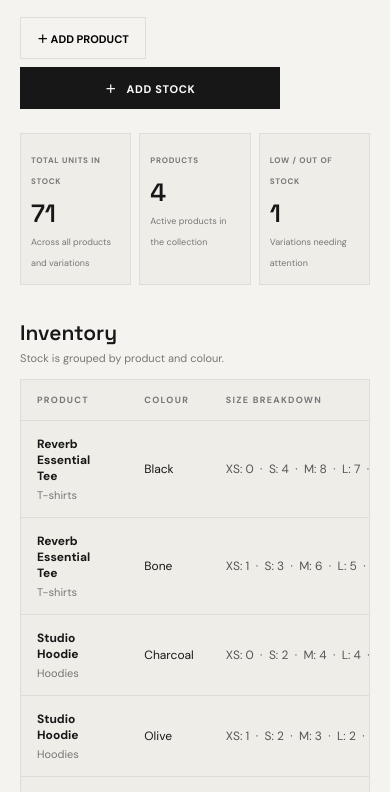
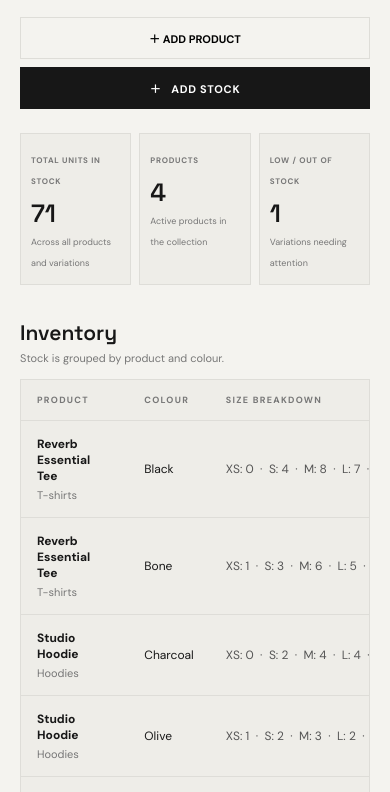
Before and after one commit to LonwaboMMMS/reverbclothing, a plain HTML site: page admin/index.html in a window 390 px wide. Shown: the part 180-972 px from the top of the page. Drawn offline with Linux system fonts and the light colour scheme.

Commit message:
Make admin action buttons full width on mobile

```diff
--- a/admin/index.html
+++ b/admin/index.html
@@ -3,17 +3,17 @@
 <style>
 *{box-sizing:border-box} :root{--ink:#171717;--muted:#777;--paper:#f4f3ef;--line:#deddd8;--acid:#d5ff45}body{margin:0;background:var(--paper);color:var(--ink);font-family:'DM Sans',sans-serif}button,input,select{font:inherit}button{cursor:pointer}
 header{height:70px;padding:0 4vw;display:flex;align-items:center;justify-content:space-between;border-bottom:1px solid var(--line);position:sticky;top:0;background:#f4f3efed;backdrop-filter:blur(15px);z-index:4}.brand{font:700 24px 'Space Grotesk';letter-spacing:-1.5px;color:inherit;text-decoration:none}.brand span{color:#9cbd1e}.header-right{display:flex;align-items:center;gap:18px}.demo{font-size:10px;letter-spacing:1.5px;font-weight:700;background:#e8e7df;padding:8px 10px}.back{font-size:12px;text-decoration:none;color:inherit;font-weight:700}
-main{max-width:1280px;margin:auto;padding:38px 4vw 80px}.topline{display:flex;justify-content:space-between;align-items:flex-end;gap:20px}.eyebrow{font-size:10px;letter-spacing:2px;font-weight:700;color:var(--muted)}h1{font:600 clamp(36px,5vw,54px)/1 'Space Grotesk';letter-spacing:-2.5px;margin:9px 0}.sub{color:var(--muted);font-size:13px;margin:10px 0 0}.primary{border:0;background:var(--ink);color:#fff;padding:13px 18px;font-size:11px;font-weight:700;letter-spacing:.7px}.primary:hover{background:#393939}
+main{max-width:1280px;margin:auto;padding:38px 4vw 80px}.topline{display:flex;justify-content:space-between;align-items:flex-end;gap:20px}.eyebrow{font-size:10px;letter-spacing:2px;font-weight:700;color:var(--muted)}h1{font:600 clamp(36px,5vw,54px)/1 'Space Grotesk';letter-spacing:-2.5px;margin:9px 0}.sub{color:var(--muted);font-size:13px;margin:10px 0 0}.primary{border:0;background:var(--ink);color:#fff;padding:13px 18px;font-size:11px;font-weight:700;letter-spacing:.7px}.primary:hover{background:#393939}.action-buttons{display:flex;gap:8px;flex-wrap:wrap}
 .stats{display:grid;grid-template-columns:repeat(3,1fr);gap:14px;margin:32px 0}.stat{border:1px solid var(--line);padding:20px;background:#eeede8}.stat label{font-size:10px;letter-spacing:1.4px;color:var(--muted);font-weight:700}.stat strong{display:block;font:600 32px 'Space Grotesk';margin-top:8px}.stat small{font-size:11px;color:var(--muted)}
 .section-head{display:flex;align-items:center;justify-content:space-between;margin:34px 0 14px}.section-head h2{font:600 21px 'Space Grotesk';margin:0}.section-head p{font-size:11px;color:var(--muted);margin:5px 0 0}.table-wrap{overflow-x:auto;border:1px solid var(--line);background:#eeede8}table{border-collapse:collapse;width:100%;min-width:760px;text-align:left}th{font-size:9px;letter-spacing:1.3px;color:#777;padding:14px 16px;border-bottom:1px solid var(--line)}td{padding:15px 16px;border-bottom:1px solid var(--line);font-size:12px}tbody tr:last-child td{border-bottom:0}.product{font-weight:700}.subline{display:block;color:var(--muted);font-size:11px;margin-top:4px}.qty{font:600 15px 'Space Grotesk';font-variant-numeric:tabular-nums}.stockbar{width:90px;height:5px;background:#d8d7d0;display:inline-block;vertical-align:middle;margin-left:8px}.stockbar i{height:100%;display:block;background:#777}.status{font-size:9px;letter-spacing:.7px;font-weight:700;padding:6px 8px;background:#e2e1da}.status.low{background:#f1dfbd}.status.out{background:#e8cccc}.size-list{color:#555;white-space:nowrap}
 .note{border:1px dashed #c7c5bb;padding:15px 17px;margin-top:18px;color:#666;font-size:11px;line-height:1.6}.note b{color:#222}
 .modal{display:none;position:fixed;inset:0;background:#0007;z-index:10;align-items:center;justify-content:center;padding:16px}.modal.open{display:flex}.dialog{width:min(480px,100%);background:var(--paper);padding:26px;position:relative}.dialog h2{font:600 25px 'Space Grotesk';margin:0 0 6px}.dialog p{font-size:12px;color:var(--muted);margin:0 0 20px}.close{position:absolute;right:16px;top:12px;border:0;background:none;font-size:25px}.field{display:block;margin:13px 0}.field span{display:block;font-size:10px;font-weight:700;letter-spacing:1px;margin-bottom:7px}.field input,.field select{width:100%;padding:12px;border:1px solid var(--line);background:white}.form-actions{display:flex;gap:10px;margin-top:20px}.secondary{padding:12px 16px;background:transparent;border:1px solid var(--line);font-size:11px;font-weight:700}.toast{font-size:11px;margin-top:12px;color:#52631c;min-height:14px}
 footer{padding:22px 4vw;border-top:1px solid var(--line);font-size:10px;letter-spacing:1px;color:#777}
-@media(max-width:650px){header{height:62px;padding:0 20px}.demo{display:none}main{padding:30px 20px 55px}.topline{align-items:flex-start;flex-direction:column}.topline .primary{width:100%}.stats{gap:8px;margin:24px 0}.stat{padding:13px 10px}.stat strong{font-size:25px}.stat label{font-size:8px;letter-spacing:.7px}.stat small{font-size:9px}.section-head{align-items:flex-start;gap:8px;flex-direction:column}}
+@media(max-width:650px){.action-buttons{width:100%;flex-direction:column}.action-buttons button{width:100%}header{height:62px;padding:0 20px}.demo{display:none}main{padding:30px 20px 55px}.topline{align-items:flex-start;flex-direction:column}.topline .primary{width:100%}.stats{gap:8px;margin:24px 0}.stat{padding:13px 10px}.stat strong{font-size:25px}.stat label{font-size:8px;letter-spacing:.7px}.stat small{font-size:9px}.section-head{align-items:flex-start;gap:8px;flex-direction:column}}
 </style></head><body>
 <header><a class="brand" href="/">REVERB<span>.</span></a><div class="header-right"><span class="demo">PREVIEW MODE · SAMPLE DATA</span><a class="back" href="/">← STORE</a></div></header>
 <main>
- <div class="topline"><div><div class="eyebrow">REVERB / THE WORKSHOP</div><h1>Stock overview.</h1><p class="sub">Manage product quantities across colours and sizes.</p></div><div style="display:flex;gap:8px;flex-wrap:wrap"><button class="secondary" id="openNew">＋ ADD PRODUCT</button><button class="primary" id="openAdd">＋ &nbsp; ADD STOCK</button></div></div>
+ <div class="topline"><div><div class="eyebrow">REVERB / THE WORKSHOP</div><h1>Stock overview.</h1><p class="sub">Manage product quantities across colours and sizes.</p></div><div class="action-buttons"><button class="secondary" id="openNew">＋ ADD PRODUCT</button><button class="primary" id="openAdd">＋ &nbsp; ADD STOCK</button></div></div>
  <section class="stats"><div class="stat"><label>TOTAL UNITS IN STOCK</label><strong id="totalUnits">71</strong><small>Across all products and variations</small></div><div class="stat"><label>PRODUCTS</label><strong id="productCount">4</strong><small>Active products in the collection</small></div><div class="stat"><label>LOW / OUT OF STOCK</label><strong id="attentionCount">1</strong><small>Variations needing attention</small></div></section>
  <div class="section-head"><div><h2>Inventory</h2><p>Stock is grouped by product and colour.</p></div></div>
  <div class="table-wrap"><table><thead><tr><th>PRODUCT</th><th>COLOUR</th><th>SIZE BREAKDOWN</th><th>TOTAL QTY</th><th>STATUS</th><th>ACTIONS</th></tr></thead><tbody id="inventory"></tbody></table></div>
```
